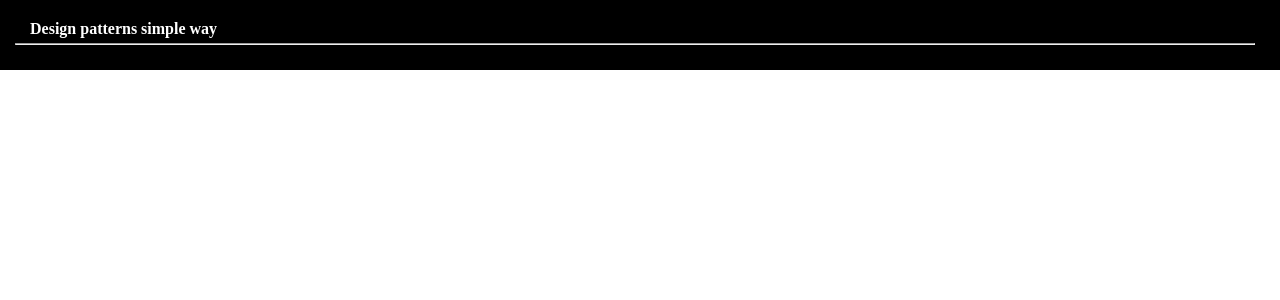
After one commit to perisicnikola37/php-design-patterns-simple-way, a PHP site: page /header.html in a window 1280 px wide. The commit adds this page. Shown: the top 300 px of the page. Run offline with PHP 8.4, Linux system fonts and the light colour scheme.

Commit message:
Add html layout

```diff
--- a/PrototypePattern/src/index.php
+++ b/PrototypePattern/src/index.php
@@ -6,10 +6,9 @@ require __DIR__ . '/../vendor/autoload.php';
 
 // Creating a new instance of ClientPrototype
 $client = new ClientPrototype('John', 30);
-echo "Original client: {$client->name}, {$client->age}" . "<br/>";
+echo "Original client instance: {$client->name}, {$client->age}" . "<br/><br/>";
 
 // Cloning the original ClientPrototype instance
 $client2 = $client->clone();
 $client2->name = 'Mark';
-$client2->age = "18";
-echo "Cloned client: {$client2->name}, {$client2->age}";
+echo "Cloned client instance with updated name: {$client2->name}, {$client2->age}";
--- /dev/null
+++ b/header.html
@@ -0,0 +1,50 @@
+<!DOCTYPE html>
+<html lang="en">
+
+<head>
+    <meta charset="UTF-8">
+    <meta name="viewport" content="width=device-width, initial-scale=1.0">
+    <title>
+        <?php echo $title; ?>
+    </title>
+    <style>
+        *,
+        html {
+            margin: 0;
+            padding: 0;
+            margin-left: 20px;
+            box-sizing: border-box;
+        }
+
+        header {
+            margin-left: -50px;
+            background-color: #000;
+            padding: 20px;
+            margin-bottom: 20px;
+        }
+
+        a {
+            text-decoration: none;
+            color: #fff;
+            font-style: italic;
+            transition: color 0.25s, font-style 0.25s;
+        }
+
+        a:hover {
+            color: #736FEC;
+        }
+    </style>
+</head>
+
+<body>
+    <header>
+        <h4 style="color: #fff">Design patterns simple way
+        </h4>
+        <hr style="margin: 5px">
+        <h3 style="color: #fff">
+            <?php echo $title; ?>
+        </h3>
+    </header>
+</body>
+
+</html>
```
Also changed, not shown: SingletonPattern/src/index.php (+5 -2 lines).
